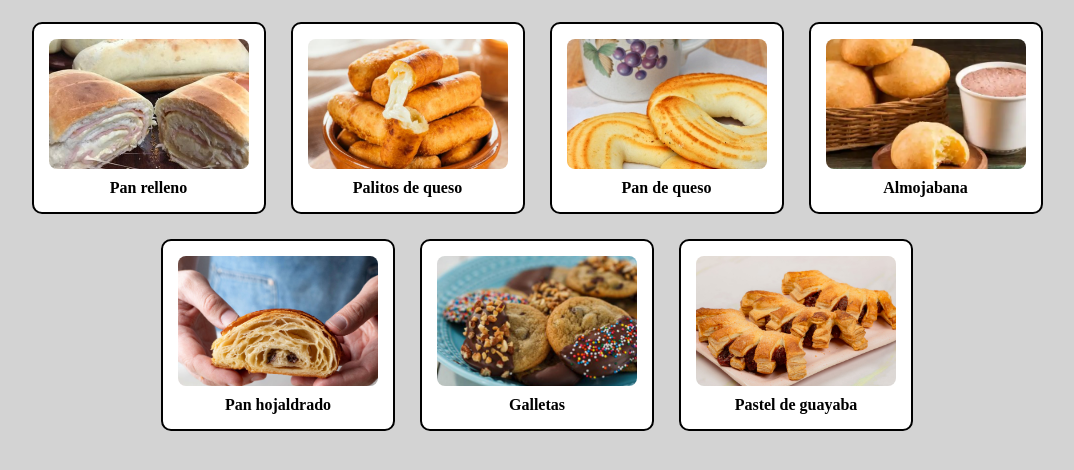
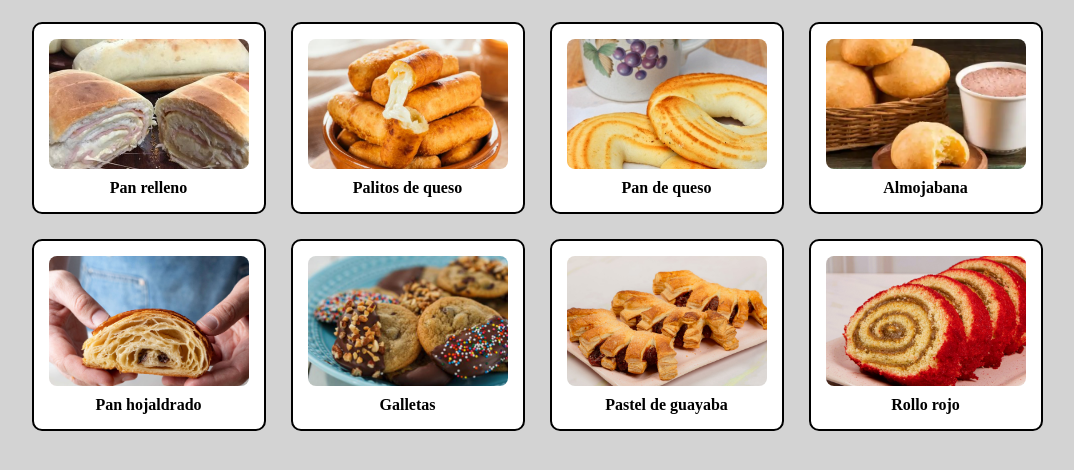
Before and after one commit to Alejoj15/panaderia-web, a plain HTML site: page productos.html in a window 1280 px wide. Shown: the part 294-764 px from the top of the page, without its empty margins (103-1177 px from the left). Drawn offline with Linux system fonts and the light colour scheme.

Commit message:
Update productos.html

```diff
--- a/productos.html
+++ b/productos.html
@@ -54,10 +54,14 @@
             <span>Galletas</span>
         </section>
 
+        <section id="card">
+            <img src="Pastel-de-guayaba-scaled.jpg" alt="Pastel de guayaba">
+            <span>Pastel de guayaba</span>
+        </section>
 
         <section id="card">
-            <img src="Pastel-de-guayaba-scaled.jpg" alt="Galletas">
-            <span>Pastel de guayaba</span>
+            <img src="Rollo rojo.jpg" alt="Rollo rojo">
+            <span>Rollo rojo</span>
         </section>
 
 </div>
@@ -68,4 +72,5 @@
 
     <style>
 
+
     </style>
```
